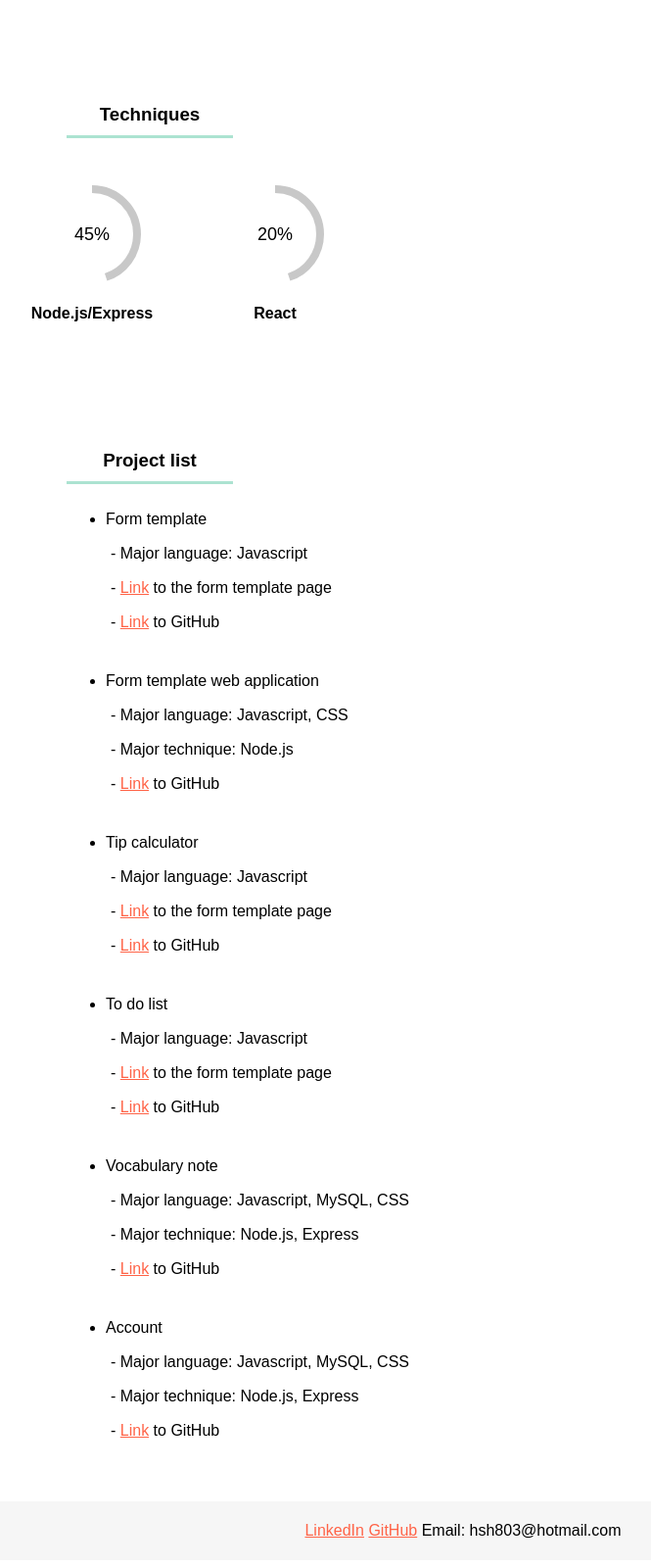
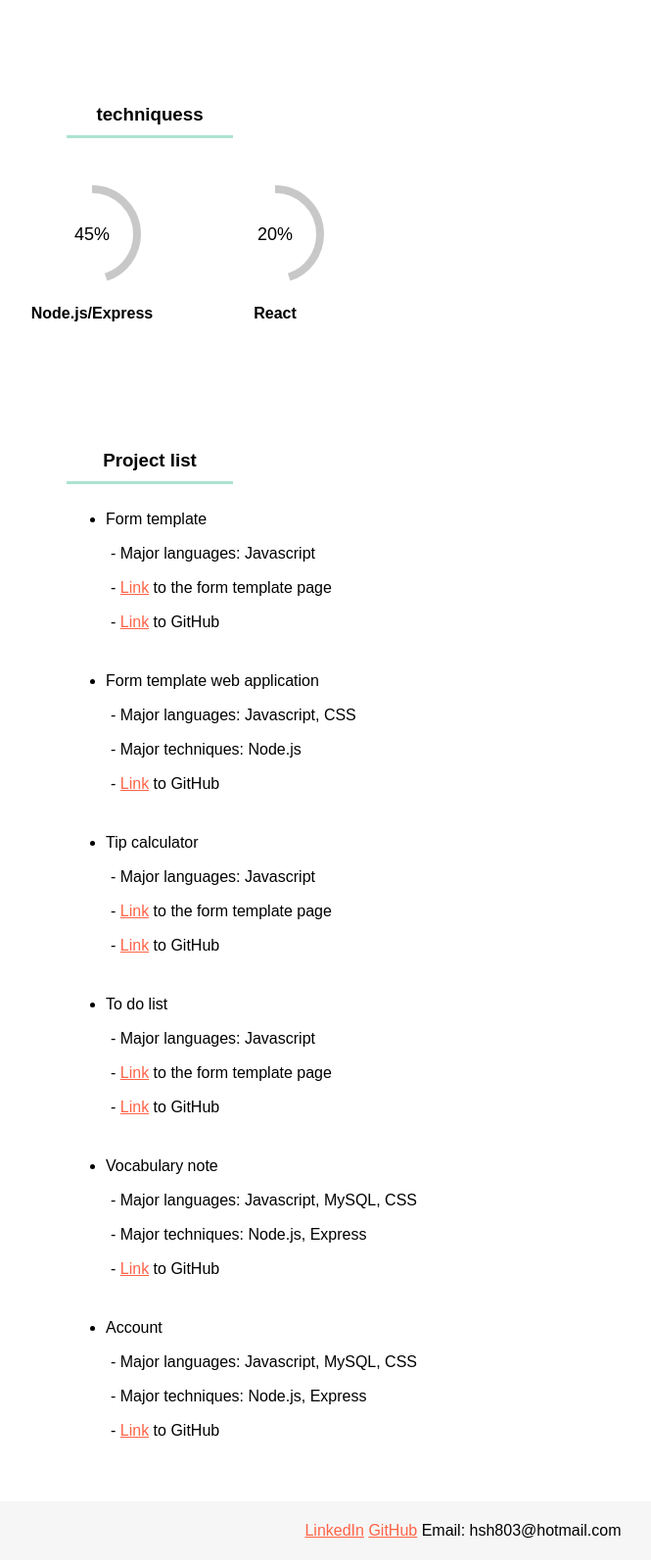
Before and after one commit to hsh803/Portfolio, a plain HTML site: page project.html in a window 1280 px wide. Shown: the part 532-2132 px from the top of the page at 98% size, without its empty margins (172-837 px from the left). Drawn offline with nearby package versions, Linux system fonts and the light colour scheme.

Commit message:
Add files via upload

```diff
--- a/project.html
+++ b/project.html
@@ -18,7 +18,7 @@
     </nav>
 
     <div class="section">
-      <h3 class="section-box2">Languages</h3>
+      <h3 class="section-box2">languagess</h3>
     </div>
 
     <div class="container">
@@ -45,7 +45,7 @@
       </div>
 
       <div class="section">
-        <h3 class="section-box2">Techniques</h3>
+        <h3 class="section-box2">techniquess</h3>
       </div>
 
       <div class="container">
@@ -69,7 +69,7 @@
     <ul>
         <li class="projectList">Form template
           <ul>
-          <li>- Major language: Javascript</li>
+          <li>- Major languages: Javascript</li>
           <li>- <a href="https://hsh803.github.io/form_js/index" target="_blank">Link</a> to the form template page</li>
           <li>- <a href="https://github.com/hsh803/form_js" target="_blank">Link</a> to GitHub</li>
           </ul>
@@ -77,15 +77,15 @@
 
         <li class="projectList">Form template web application
           <ul>
-          <li>- Major language: Javascript, CSS</li>
-          <li>- Major technique: Node.js</li>
+          <li>- Major languages: Javascript, CSS</li>
+          <li>- Major techniques: Node.js</li>
           <li>- <a href="https://github.com/hsh803/form_nodejs" target="_blank">Link</a> to GitHub</li>
           </ul>
         </li>
 
         <li class="projectList">Tip calculator
           <ul>
-          <li>- Major language: Javascript</li>
+          <li>- Major languages: Javascript</li>
           <li>- <a href="https://hsh803.github.io/tip-calculator/index" target="_blank">Link</a> to the form template page</li>
           <li>- <a href="https://github.com/hsh803/tip-calculator" target="_blank">Link</a> to GitHub</li>
           </ul>
@@ -93,7 +93,7 @@
 
         <li class="projectList">To do list
           <ul>
-          <li>- Major language: Javascript</li>
+          <li>- Major languages: Javascript</li>
           <li>- <a href="https://hsh803.github.io/to-do-list/index" target="_blank">Link</a> to the form template page</li>
           <li>- <a href="https://github.com/hsh803/to-do-list" target="_blank">Link</a> to GitHub</li>
           </ul>
@@ -101,16 +101,16 @@
 
         <li class="projectList">Vocabulary note
           <ul>
-            <li>- Major language: Javascript, MySQL, CSS</li>
-            <li>- Major technique: Node.js, Express</li>
+            <li>- Major languages: Javascript, MySQL, CSS</li>
+            <li>- Major techniques: Node.js, Express</li>
             <li>- <a href="https://github.com/hsh803/vocabulary-note" target="_blank">Link</a> to GitHub</li>
           </ul>
         </li>
 
         <li class="projectList">Account
           <ul>
-            <li>- Major language: Javascript, MySQL, CSS</li>
-            <li>- Major technique: Node.js, Express</li>
+            <li>- Major languages: Javascript, MySQL, CSS</li>
+            <li>- Major techniques: Node.js, Express</li>
             <li>- <a href="https://github.com/hsh803/account" target="_blank">Link</a> to GitHub</li>
           </ul>
         </li>
```
Also changed, not shown: contact.html (+1 -1 lines), index.html (+2 -2 lines), me.html (+6 -7 lines).
